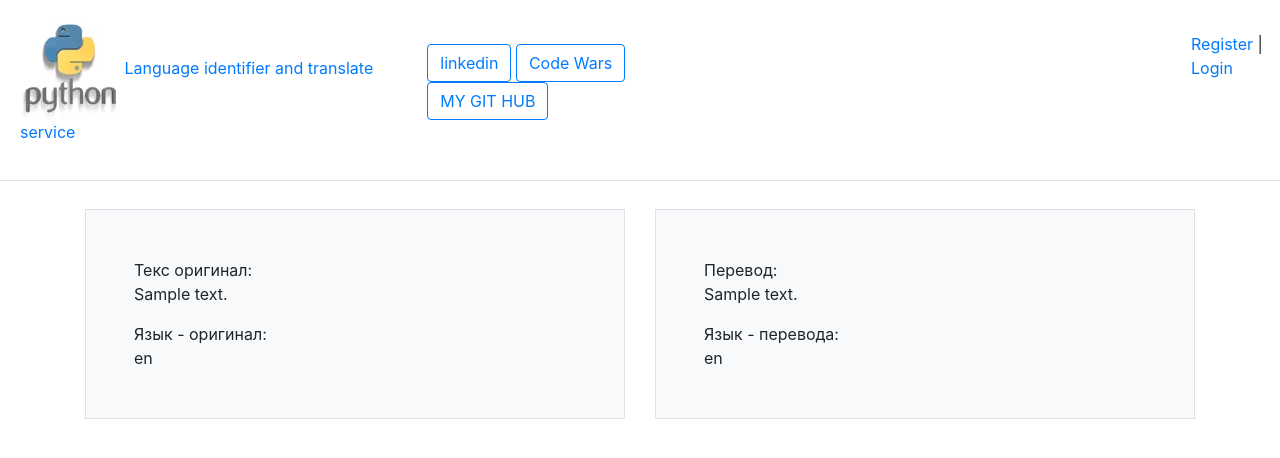
After one commit to Vladimir-82/lingvo, a Django app: page /translate/1/ in a window 1280 px wide. The commit adds this page. Shown: the top 458 px of the page. Run offline with Django 5.2, Linux system fonts and the light colour scheme; tables that the repository leaves empty hold one stand-in row (values such as "Sample post"); some libraries are stand-ins or nearby versions.

```diff
--- a/lang/models.py
+++ b/lang/models.py
@@ -2,16 +2,23 @@
 
 from django.db import models
 from django.contrib.auth.models import User
+from django.urls import reverse
 
 
 class Translate(models.Model):
     """Translate text."""
-    author = models.ForeignKey(User, on_delete=models.CASCADE, null=True)
-    title = models.CharField(max_length=50, blank=True, verbose_name='Name of translate')
-    file_one = models.FileField(upload_to='media', verbose_name='File from translate', blank=True)
-    file_two = models.FileField(upload_to='media', verbose_name='File to translate', blank=True)
-    translate_from_text = models.TextField(verbose_name='Translate from text', blank=True)
-    translated_text = models.TextField(verbose_name='Translated text', blank=True)
+    author = models.ForeignKey(User, on_delete=models.CASCADE, blank=True, null=True)
+    created_at = models.DateTimeField(auto_now_add=True, verbose_name='Дата перевода', blank=True, null=True)
+    title = models.CharField(max_length=50, verbose_name='Name of translate', blank=True, null=True)
+    file_one = models.FileField(upload_to='media', verbose_name='File from translate', blank=True, null=True)
+    file_two = models.FileField(upload_to='media', verbose_name='File to translate', blank=True, null=True)
+    translate_from_text = models.TextField(verbose_name='Translate from text', blank=True, null=True)
+    translated_text = models.TextField(verbose_name='Translated text', blank=True, null=True)
+    language_input = models.CharField(max_length=4, verbose_name='Language input', blank=True, null=True)
+    language_output = models.CharField(max_length=4, verbose_name='Language output', blank=True, null=True)
+
+    def get_absolute_url(self):
+        return reverse('translate', kwargs={"pk": self.pk})
 
     def __str__(self):
         """Text representation of translate."""
--- a/lang/urls.py
+++ b/lang/urls.py
@@ -3,10 +3,13 @@
 from django.conf import settings
 from django.conf.urls.static import static
 from django.urls import path
-from .views import index, user_login, user_logout, register
+from .views import translate_text, user_login, user_logout, register, TranslatesView, TranslateView, DeleteTranslateView
 
 urlpatterns = [
-    path('', index, name='index'),
+    path('', translate_text, name='index'),
+    path('translates/', TranslatesView.as_view(), name='translates'),
+    path('translate/<int:pk>/', TranslateView.as_view(), name='translate'),
+    path('delete/<int:pk>/', DeleteTranslateView.as_view(), name='delete_translate'),
     path('register/', register, name='register'),
     path('login/', user_login, name='login'),
     path('logout/', user_logout, name='logout'),
--- a/lang/views.py
+++ b/lang/views.py
@@ -1,19 +1,65 @@
 """Views language identifier."""
 
 from django.contrib import messages
-from django.contrib.auth import logout, login
+from django.contrib.auth import (
+    logout,
+    login,
+)
 from django.core.handlers.wsgi import WSGIRequest
 from django.http import HttpResponse
-from django.shortcuts import render, redirect
-from .forms import UserLoginForm, UserRegisterForm
+from django.shortcuts import (
+    render,
+    redirect,
+)
+from django.views import View
+from django.views.generic import (
+    TemplateView,
+    DetailView,
+    DeleteView,
+)
+
+from .forms import (
+    UserLoginForm,
+    UserRegisterForm,
+)
 from .messanges import Message
+from .models import Translate
 
 from .structures import language
-from .utils import create_translate_object, get_translate_text
+from .utils import (
+    create_translate_object,
+    get_translate_text,
+)
 
 
-def index(request: WSGIRequest) -> HttpResponse:  # noqa: WPS210
-    """Language identifier."""
+class TranslatesView(View):
+    """Получение всех переводов пользователя."""
+
+    def get(self, request):
+        """Получить переводы."""
+        translates = Translate.objects.filter(author=request.user).select_related('author')
+        context = {}
+        context['translates'] = translates
+        return render(request, 'lang/translates.html', context=context)
+
+
+class TranslateView(DetailView):
+    """Перевод пользователя."""
+
+    model = Translate
+    context_object_name = 'translate_item'
+
+
+class DeleteTranslateView(DeleteView):
+    """Удаление перевода."""
+
+    model = Translate
+    template_name = 'lang/translate_delete.html'
+    success_url = '/translates/'
+
+
+def translate_text(request: WSGIRequest) -> HttpResponse:  # noqa: WPS210
+    """Перевод текста."""
     if request.user.is_authenticated:
         if request.method == 'POST':
             request_data = request.POST
@@ -21,18 +67,18 @@ def index(request: WSGIRequest) -> HttpResponse:  # noqa: WPS210
             text_for_translate = request_data['text_for_translate']
             language_to = request_data['languages']
 
-            translated_text, translate_from, translate_to = get_translate_text(language_to, text_for_translate)
+            translated_text, language_input, language_output = get_translate_text(language_to, text_for_translate)
 
             translate_object = create_translate_object(
                 text_for_translate,
-                translate_from,
+                language_input,
                 translated_text,
-                translate_to,
+                language_output,
                 request,
             )
 
-            language_input = language.language.get(translate_from)
-            language_output = language.language.get(translate_to)
+            language_input = language.language.get(language_input)
+            language_output = language.language.get(language_output)
             translate_data_to_render = {
                 'language_input': language_input,
                 'text_for_translate': text_for_translate,
@@ -48,7 +94,7 @@ def index(request: WSGIRequest) -> HttpResponse:  # noqa: WPS210
 
 
 def register(request):
-    """Register a new user."""
+    """Регистрация."""
     if request.method == 'POST':
         form = UserRegisterForm(request.POST)
         if form.is_valid():
@@ -64,7 +110,7 @@ def register(request):
 
 
 def user_login(request):
-    """Login of service users."""
+    """Авторизация."""
     if request.method == 'POST':
         form = UserLoginForm(data=request.POST)
         if form.is_valid():
@@ -77,6 +123,6 @@ def user_login(request):
 
 
 def user_logout(request):
-    """Logs out user."""
+    """Разлогирование."""
     logout(request)
     return redirect('login')
--- a/templates/lang/base.html
+++ b/templates/lang/base.html
@@ -25,8 +25,9 @@
                         <a class="btn btn-outline-primary"
                            href="https://github.com/Vladimir-82/">MY GIT HUB</a>
                     </div>
-                    <span class="navbar-text" class="login" style="margin-left: 650px">
+                    <span class="navbar-text" class="login" style="margin-left: 500px">
                         {% if request.user.is_authenticated %}
+                            <a href="{% url 'translates' %}"> Личный кабинет </a>
                             Welcome, {{ user.username }} | <a href="{% url 'logout' %}">Exit</a>
                         {% else %}
                             <a href="{% url 'register' %}">Register</a> | <a href="{% url 'login' %}">Login</a>
--- /dev/null
+++ b/templates/lang/translate_detail.html
@@ -0,0 +1,19 @@
+{% extends 'lang/base.html' %}
+{% block content %}
+    <div class="container py-1">
+        <div class="row align-items-md-stretch">
+              <div class="col-md-6">
+                <div class="h-100 p-5 bg-light border rounded-3">
+                  Текс оригинал: <p class="card-text">{{ translate_item.translate_from_text}}</p>
+                  Язык - оригинал: <p class="card-text">{{ translate_item.language_input}}</p>
+                </div>
+              </div>
+              <div class="col-md-6">
+                <div class="h-100 p-5 bg-light border rounded-3">
+                  Перевод: <p class="card-text">{{ translate_item.translated_text}}</p>
+                  Язык - перевода:<p class="card-text">{{ translate_item.language_output}}</p>
+                </div>
+              </div>
+        </div>
+    </div>
+{% endblock %}
```
Also changed, not shown: lang/utils.py (+16 -14 lines), templates/lang/translate_delete.html (added, +10 -0 lines), templates/lang/translates.html (added, +14 -0 lines).
